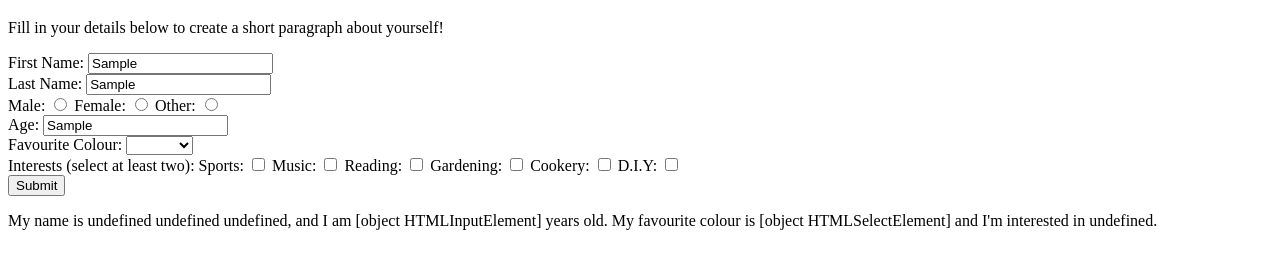
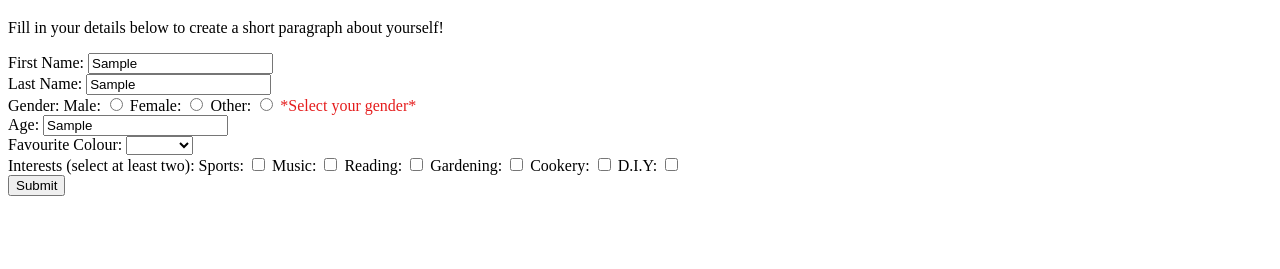
Before and after one commit to FinchyG/JavaScript_Bio_Form_ES6, a plain HTML site: page index.html in a window 1280 px wide. Both pictures are taken after typing "Sample", "Sample", "Sample" into the empty fields and a click on the button "Submit". Shown: the part 61-330 px from the top of the page. Drawn offline with Linux system fonts and the light colour scheme.

Commit message:
+ working gender_prefix data validation check

```diff
--- a/index.html
+++ b/index.html
@@ -32,6 +32,8 @@
 
     <div>
 
+        <label>Gender:</label>
+
         <label>Male: </label>
         <input type="radio" name="gender" id="male" />
 
@@ -40,6 +42,8 @@
 
         <label>Other: </label>
         <input type="radio" name="gender" id="other" />
+
+        <span class="warning" id="gender_warn">*Select your gender*</span>
 
     </div>
 
--- a/index.js
+++ b/index.js
@@ -1,144 +1,97 @@
 var p = document.getElementById("bio_paragraph");
-var person = {
+
+var bio_form = {
     first_name: "",
+    first_name_valid: false,
     last_name: "",
+    last_name_valid: false,
     gender_prefix: "",
-    age: "",
-    fav_col: "",
-    interests: "",
-    bio: "My name is " + this.gender_prefix + " " + this.first_name + " " + this.last_name + ", and I am " + this.age +
-    " years old. My favourite colour is " + this.fav_col + " and I'm interested in " + this.interests + "."
-}
+    gender_prefix_valid: false
+};
 
 function process_data() {
 
-    get_full_name();
-    genderPrefix();
-    get_age();
-    get_fav_col();
-    get_interests();
+    get_first_name();
+    get_last_name();
+    get_gender_prefix();
 
-    document.getElementById("bio_paragraph").innerHTML = person.bio;
+    p.innerHTML = "My name is " + bio_form.gender_prefix + " " + bio_form.first_name + " " + bio_form.last_name + ".";
+
+    if((bio_form.first_name_valid === false) || (bio_form.last_name_valid === false) || (bio_form.gender_prefix_valid === false)) {
+
+        p.style.visibility = "hidden";
+
+    } else {
+
+        p.style.visibility = "visible";
 
     }
-
-// code for capturing user-entered name data
-
-function get_full_name() {
-
-    get_first_name();
-    get_last_name();
 
 }
 
 function get_first_name() {
 
-    var first_name = "";
-    var user_input_first_name = document.getElementById("FName").value;
+    var user_input_first_name = document.getElementById("FName").value.trim();
+
     if(user_input_first_name === ""){
-        first_name_warning();
-        person.bio = "Please correct errors.";
-    }
-
-    user_input_first_name = user_input_first_name.trim();
+        document.getElementById("FName_warn").style.visibility = "visible";
+        bio_form.first_name_valid = false;
+    } else {
+        document.getElementById("FName_warn").style.visibility = "hidden";
+        bio_form.first_name_valid = true;
         var caps_first_letter = user_input_first_name.substring(0,1).toUpperCase();
         var rest_of_name = user_input_first_name.substring(1).toLowerCase();
-    first_name = caps_first_letter + rest_of_name;
 
-    person.first_name = first_name;
+        bio_form.first_name = caps_first_letter + rest_of_name;
+    }
 
 }
 
 function get_last_name() {
 
-    var last_name = "";
-    var user_input_last_name = document.getElementById("LName").value;
+    var user_input_last_name = document.getElementById("LName").value.trim();
+
     if(user_input_last_name === ""){
-        last_name_warning();
-        person.bio = "Please correct errors.";
-    }
-
-    user_input_last_name = user_input_last_name.trim();
+        document.getElementById("LName_warn").style.visibility = "visible";
+        bio_form.last_name_valid = false;
+    } else {
+        document.getElementById("LName_warn").style.visibility = "hidden";
+        bio_form.last_name_valid = true;
         var caps_first_letter = user_input_last_name.substring(0,1).toUpperCase();
         var rest_of_name = user_input_last_name.substring(1).toLowerCase();
-    last_name = caps_first_letter + rest_of_name;
 
-    person.last_name = last_name;
-
-}
-
-// code for capturing user-entered gender data
-
-function genderPrefix() {
-
-    if(document.getElementById("male").checked) {
-        person.gender_prefix = "Mr";
-    } else if(document.getElementById("female").checked){
-        person.gender_prefix = "Mrs";
-    } else {
-        person.gender_prefix = "";
+        bio_form.last_name = caps_first_letter + rest_of_name;;
     }
 
 }
 
+function get_gender_prefix() {
 
-// code for capturing user-entered age data
+    if(!(document.getElementById("male").checked) &&
+        !(document.getElementById("female").checked) &&
+        !(document.getElementById("other").checked)) {
 
-function get_age() {
+            document.getElementById("gender_warn").style.visibility = "visible";
+            bio_form.gender_prefix_valid = false;
 
-    person.age = document.getElementById("age").value;
+        } else if(document.getElementById("male").checked) {
+
+            bio_form.gender_prefix = "Mr";
+            document.getElementById("gender_warn").style.visibility = "hidden";
+            bio_form.gender_prefix_valid = true;
+
+        } else if(document.getElementById("female").checked){
+
+            bio_form.gender_prefix = "Mrs";
+            document.getElementById("gender_warn").style.visibility = "hidden";
+            bio_form.gender_prefix_valid = true;
+
+        } else if(document.getElementById("other").checked){
+
+            bio_form.gender_prefix = "";
+            document.getElementById("gender_warn").style.visibility = "hidden";
+            bio_form.gender_prefix_valid = true;
 
     }
 
-function get_fav_col() {
-
-    person.fav_col = document.getElementById("fav_col").value;
-
 }
-
-function get_interests() {
-
-    interests_arr = [
-        document.getElementById("sports"),
-        document.getElementById("music"),
-        document.getElementById("reading"),
-        document.getElementById("gardening"),
-        document.getElementById("cookery"),
-        document.getElementById("D.I.Y")
-    ];
-
-    var sel_interests_arr = [];
-
-    for(i=0; i < interests_arr.length; i++) {
-        if(interests_arr[i].checked) {
-            sel_interests_arr.push(interests_arr[i].value);
-        }
-    }
-
-    var interests_str = "";
-
-    for(i=0; i < sel_interests_arr.length - 1; i++) {
-        interests_str += sel_interests_arr[i] + ", ";
-    }
-
-    interests_str += "and " + sel_interests_arr[sel_interests_arr.length - 1];
-
-
-
-    person.interests = interests_str;
-
-}
-
-// code to show data input warnings
-
-function first_name_warning() {
-
-    document.getElementById("FName_warn").style.visibility = "visible";
-
-}
-
-function last_name_warning() {
-
-    document.getElementById("LName_warn").style.visibility = "visible";
-
-}
```
Lines whose indentation alone changed are shown as unchanged.
